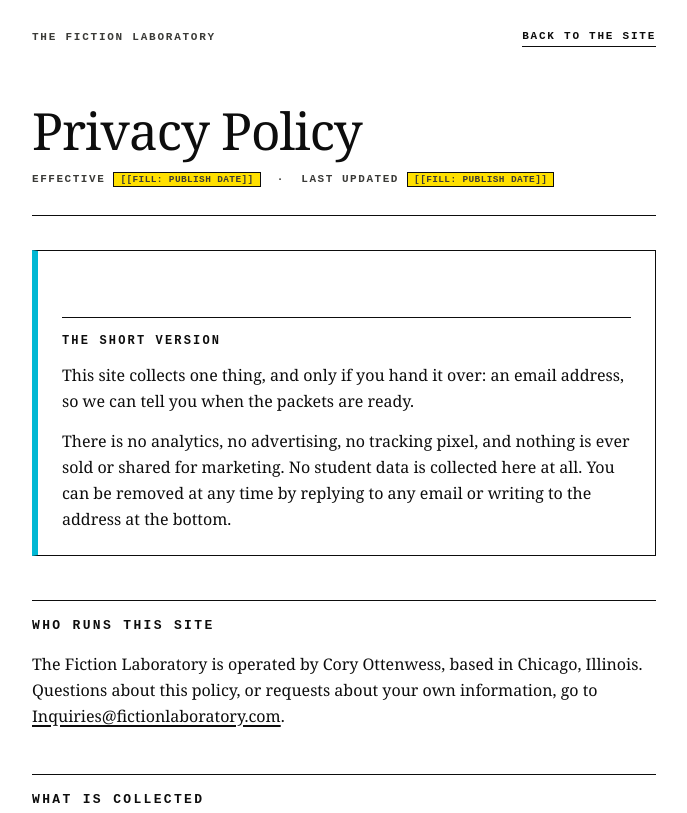
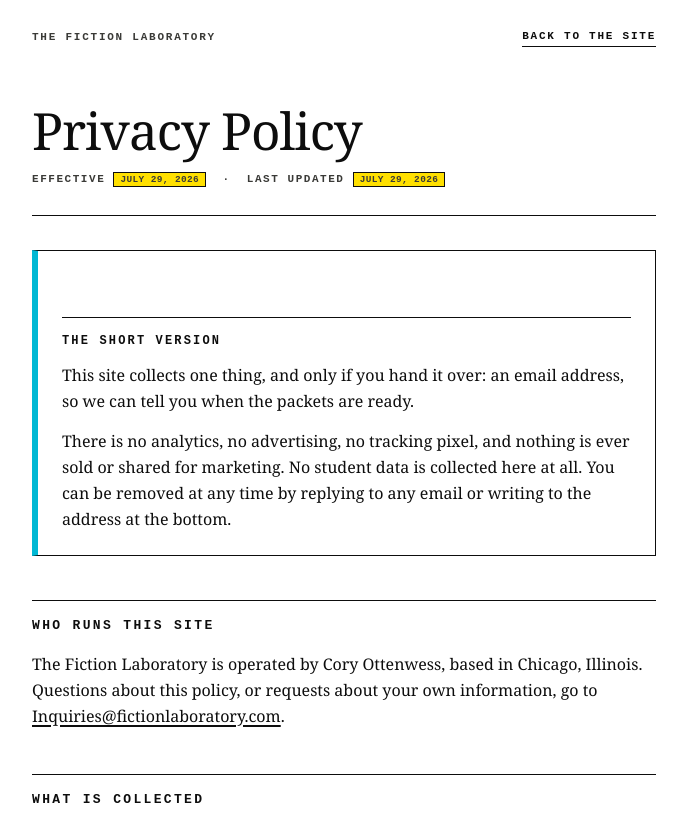
Before and after one commit to cottenwess/fictionlab, a plain HTML site: page privacy.html in a window 1280 px wide. Shown: the top 813 px of the page, without its empty margins (296-983 px from the left). Drawn offline with Linux system fonts and the light colour scheme; a web font is replaced by a local one.

Commit message:
Add files via upload

```diff
--- a/privacy.html
+++ b/privacy.html
@@ -173,7 +173,7 @@
 
     <h1>Privacy Policy</h1>
     <p class="effective">
-      Effective <span class="fill">[[FILL: publish date]]</span> &nbsp;·&nbsp; Last updated <span class="fill">[[FILL: publish date]]</span>
+      Effective <span class="fill">July 29, 2026</span> &nbsp;·&nbsp; Last updated <span class="fill">July 29, 2026</span>
     </p>
 
     <section class="tldr">
```
